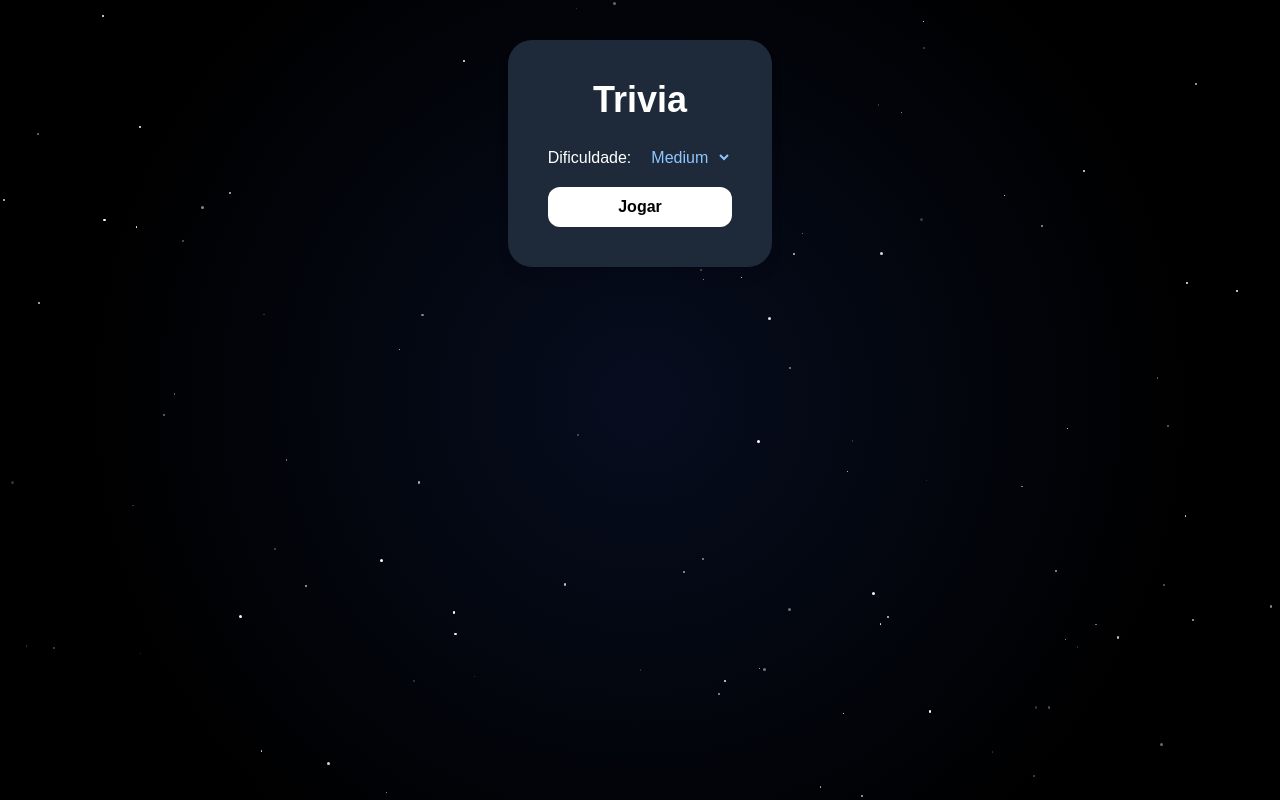
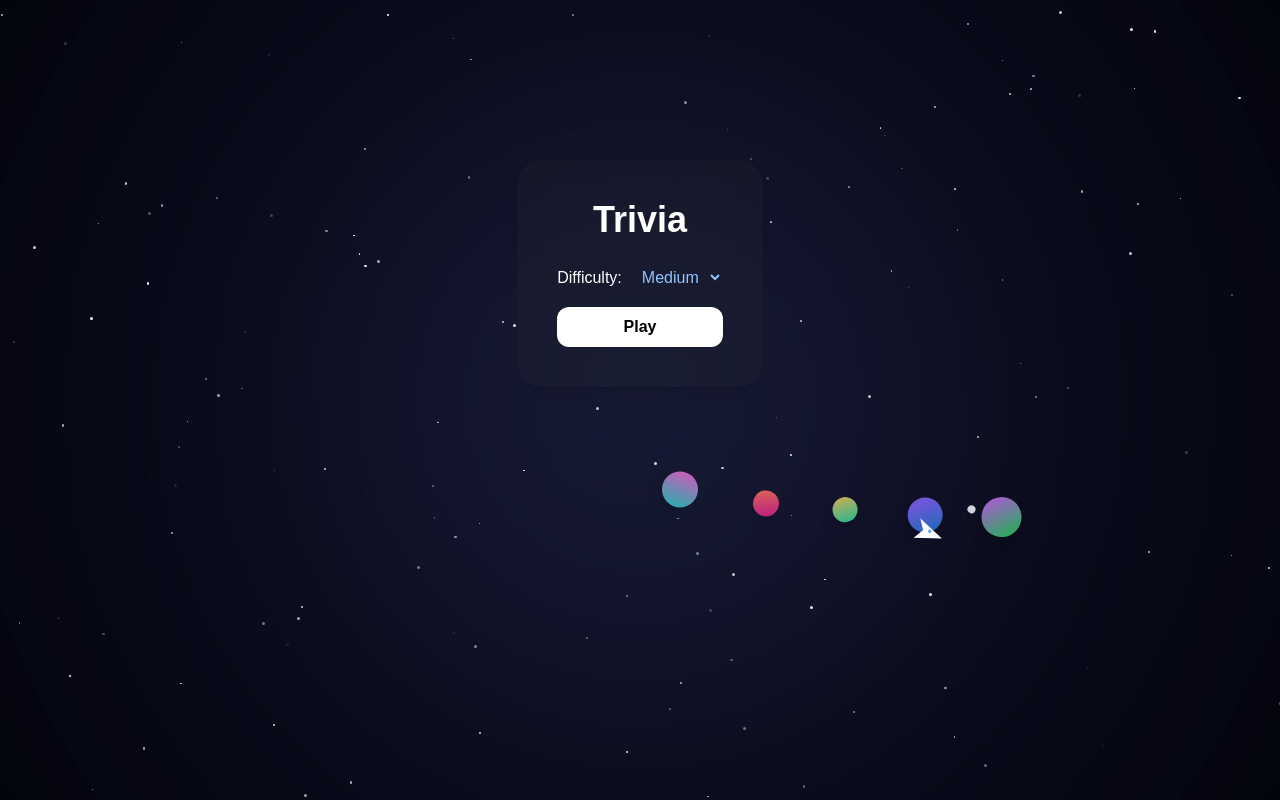
Before and after one commit to vinicius-pascoal/Trivia, a Next.js app: page / in a window 1280 px wide. Built offline with nearby package versions, Linux system fonts and the light colour scheme.

Commit message:
galaxy bg and language ajustment

```diff
--- a/src/app/page.tsx
+++ b/src/app/page.tsx
@@ -88,13 +88,13 @@ export default function HomePage() {
   return (
     <>
       <GalaxyBackground />
-      <main className="bg-gray-800 backdrop-blur-md max-h-screen flex align-middle justify-center flex-col w-fit mx-auto my-10 text-center text-white p-10 rounded-3xl shadow-lg">
+      <main className="bg-[#38383828] backdrop-blur-md max-h-screen flex align-middle justify-center flex-col w-fit mx-auto mt-40 text-center text-white p-10 rounded-3xl shadow-lg">
         <h1 className="text-4xl font-bold mb-6">Trivia</h1>
 
         {gameState === "start" && (
           <>
             <div className="mb-4">
-              <label className="mr-2">Dificuldade:</label>
+              <label className="mr-2">Difficulty:</label>
               <select
                 className="text-blue-300 rounded-lg px-2 py-1"
                 value={difficulty}
@@ -111,7 +111,7 @@ export default function HomePage() {
               onClick={startGame}
               className="bg-white text-black px-6 py-2 rounded-xl font-semibold hover:bg-gray-200 transition"
             >
-              Jogar
+              Play
             </button>
           </>
         )}
@@ -120,10 +120,10 @@ export default function HomePage() {
           <>
             <div className="mb-4 flex items-center gap-4">
               <span className="text-lg">
-                Pontuação: <strong>{score}</strong>
+                Score: <strong>{score}</strong>
               </span>
               <span className="text-lg">
-                Pergunta: {questionCount + 1}/{maxQuestions}
+                Question: {questionCount + 1}/{maxQuestions}
               </span>
             </div>
             {loading || !questionData ? (
@@ -136,14 +136,14 @@ export default function HomePage() {
 
         {gameState === "finished" && (
           <div className="text-center space-y-4">
-            <h2 className="text-3xl font-bold">🏁 Fim de jogo!</h2>
-            <p className="text-xl">Sua pontuação final foi:</p>
+            <h2 className="text-3xl font-bold">🏁 Game over!</h2>
+            <p className="text-xl">Your final score was:</p>
             <p className="text-5xl font-bold">{score}</p>
             <button
               onClick={restartGame}
               className="mt-4 bg-white text-black px-6 py-2 rounded-xl font-semibold hover:bg-gray-200 transition"
             >
-              Jogar Novamente
+              Play Again
             </button>
           </div>
         )}
--- a/src/components/GalaxyBackground.tsx
+++ b/src/components/GalaxyBackground.tsx
@@ -1,56 +1,169 @@
 "use client";
 
+import { useEffect, useState } from "react";
 import { motion } from "framer-motion";
-import { useEffect, useState } from "react";
 
-const NUM_STARS = 100;
+interface Star {
+  x: number;
+  y: number;
+  size: number;
+  opacity: number;
+}
+
+interface Planet {
+  size: number;
+  color: string;
+  distance: number;
+  orbitDuration: number;
+  hasMoon: boolean;
+}
 
 export default function GalaxyBackground() {
-  const [stars, setStars] = useState<{ id: number; top: string; left: string; size: number }[]>([]);
+  const [stars, setStars] = useState<Star[]>([]);
+  const [planets, setPlanets] = useState<Planet[]>([]);
+  const [isClient, setIsClient] = useState(false);
 
   useEffect(() => {
-    const generatedStars = Array.from({ length: NUM_STARS }).map((_, i) => ({
-      id: i,
-      top: `${Math.random() * 100}%`,
-      left: `${Math.random() * 100}%`,
+    setIsClient(true);
+
+    const starList: Star[] = Array.from({ length: 150 }, () => ({
+      x: Math.random() * window.innerWidth,
+      y: Math.random() * window.innerHeight,
       size: Math.random() * 2 + 1,
+      opacity: Math.random(),
     }));
-    setStars(generatedStars);
+    setStars(starList);
+
+    const planetList: Planet[] = Array.from({ length: 5 }, (_, i) => ({
+      size: 20 + Math.random() * 20,
+      color: `linear-gradient(135deg, hsl(${
+        Math.random() * 360
+      }, 70%, 60%), hsl(${Math.random() * 360}, 80%, 40%))`,
+      distance: 80 + i * 70,
+      orbitDuration: 30 + i * 20,
+      hasMoon: Math.random() > 0.5,
+    }));
+    setPlanets(planetList);
   }, []);
 
+  if (!isClient) return null;
+
   return (
-    <div className="fixed inset-0 z-[-1] overflow-hidden max-h-screen h-screen bg-black">
-      {/* Nebulosa animada */}
-      <motion.div
-        className="absolute inset-0"
-        initial={{ opacity: 0.6 }}
-        animate={{ opacity: [0.6, 0.7, 0.6], scale: [1, 1.05, 1] }}
-        transition={{ duration: 15, repeat: Infinity, ease: "easeInOut" }}
+    <div className="fixed inset-0 z-[-1] bg-black overflow-hidden">
+      {/* Camada de nebulosa focada no centro */}
+      <div
+        className="absolute inset-0 scale-[2] blur-3xl opacity-70"
         style={{
-          background: `radial-gradient(circle at 50% 50%, #1e3a8a55, #000000 70%)`,
+          background: `radial-gradient(circle at center, rgba(99,102,241,0.3) 0%, rgba(55,48,163,0.15) 30%, rgba(0,0,0,0.85) 70%, #000000 100%)`,
         }}
       />
 
-      {/* Estrelas piscando */}
-      {stars.map((star) => (
-        <motion.div
-          key={star.id}
+      {/* Camada animada de profundidade */}
+      <motion.div
+        className="absolute inset-0 scale-[2.5] blur-2xl opacity-30"
+        style={{
+          background: `radial-gradient(circle at center, rgba(147,197,253,0.2), rgba(59,130,246,0.1), transparent 70%)`,
+        }}
+        animate={{ rotate: 360 }}
+        transition={{ duration: 180, repeat: Infinity, ease: "linear" }}
+      />
+
+      {/* Estrelas */}
+      {stars.map((star, i) => (
+        <div
+          key={i}
           className="absolute rounded-full bg-white"
           style={{
-            top: star.top,
-            left: star.left,
-            width: `${star.size}px`,
-            height: `${star.size}px`,
-          }}
-          animate={{ opacity: [0.2, 1, 0.2] }}
-          transition={{
-            duration: Math.random() * 3 + 2,
-            repeat: Infinity,
-            ease: "easeInOut",
-            delay: Math.random() * 5,
+            left: star.x,
+            top: star.y,
+            width: star.size,
+            height: star.size,
+            opacity: star.opacity,
           }}
         />
       ))}
+
+      {/* Planetas e luas */}
+      {planets.map((planet, i) => (
+        <motion.div
+          key={i}
+          className="absolute left-1/2 top-1/2"
+          style={{ width: 0, height: 0 }}
+          animate={{ rotate: 360 }}
+          transition={{
+            duration: planet.orbitDuration,
+            repeat: Infinity,
+            ease: "linear",
+          }}
+        >
+          <div
+            className="absolute rounded-full shadow-lg"
+            style={{
+              width: planet.size,
+              height: planet.size,
+              backgroundImage: planet.color,
+              backgroundSize: "cover",
+              transform: `translate(${planet.distance}px, -50%)`,
+            }}
+          >
+            {/* Lua com órbita elíptica */}
+            {planet.hasMoon && (
+              <motion.div
+                className="absolute"
+                style={{
+                  width: 0,
+                  height: 0,
+                  top: "50%",
+                  left: "50%",
+                }}
+                animate={{ rotate: 360 }}
+                transition={{ duration: 10, repeat: Infinity, ease: "linear" }}
+              >
+                <div
+                  className="absolute rounded-full bg-gray-300"
+                  style={{
+                    width: 8,
+                    height: 8,
+                    transform: `translate(25px, -15px)`,
+                  }}
+                />
+              </motion.div>
+            )}
+          </div>
+        </motion.div>
+      ))}
+
+      {/* Nave em órbita */}
+      <motion.div
+        className="absolute left-1/2 top-1/2"
+        style={{ width: 0, height: 0 }}
+        animate={{ rotate: 360 }}
+        transition={{ duration: 80, repeat: Infinity, ease: "linear" }}
+      >
+        <motion.div
+          className="absolute"
+          style={{
+            transform: "translate(300px, -50%) rotate(45deg)",
+            width: 28,
+            height: 28,
+          }}
+        >
+          <svg
+            viewBox="0 0 24 24"
+            fill="none"
+            xmlns="http://www.w3.org/2000/svg"
+            className="w-full h-full"
+          >
+            <path
+              d="M2 12L22 2L14 22L11 13L2 12Z"
+              fill="white"
+              stroke="white"
+              strokeWidth="1"
+            />
+            <circle cx="13.5" cy="8.5" r="1.5" fill="#60a5fa" />
+          </svg>
+        </motion.div>
+      </motion.div>
     </div>
   );
 }
--- a/src/components/Loader.tsx
+++ b/src/components/Loader.tsx
@@ -1,6 +1,6 @@
-'use client';
+"use client";
 
-import { motion } from 'framer-motion';
+import { motion } from "framer-motion";
 
 export function Loader() {
   return (
@@ -9,7 +9,7 @@ export function Loader() {
       animate={{ opacity: [0.3, 1, 0.3] }}
       transition={{ repeat: Infinity, duration: 1.5 }}
     >
-      Carregando pergunta...
+      Loading question...
     </motion.div>
   );
 }
--- a/src/components/TriviaCard.tsx
+++ b/src/components/TriviaCard.tsx
@@ -62,12 +62,12 @@ export function TriviaCard({ data, onAnswer }: Props) {
     <motion.div
       initial={{ opacity: 0, y: 40 }}
       animate={{ opacity: 1, y: 0 }}
-      className="bg-white text-black p-6 rounded-2xl shadow-xl max-w-xl w-full"
+      className="bg-gray-900 text-black p-6 rounded-2xl shadow-xl max-w-xl w-full"
     >
       <h1 className="text-lg font-semibold text-blue-400">
         {decode(data.category)}
       </h1>
-      <div className="flex justify-between mb-4">
+      <div className="flex justify-between mb-4 text-white">
         <h2 className="text-lg font-semibold">{decode(data.question)}</h2>
         <div
           className={`font-bold ${
@@ -106,7 +106,7 @@ export function TriviaCard({ data, onAnswer }: Props) {
         })}
       </div>
       {selected === "time_expired" && (
-        <p className="mt-3 text-red-500 font-semibold">Tempo esgotado!</p>
+        <p className="mt-3 text-red-500 font-semibold">Time out!</p>
       )}
     </motion.div>
   );
```
